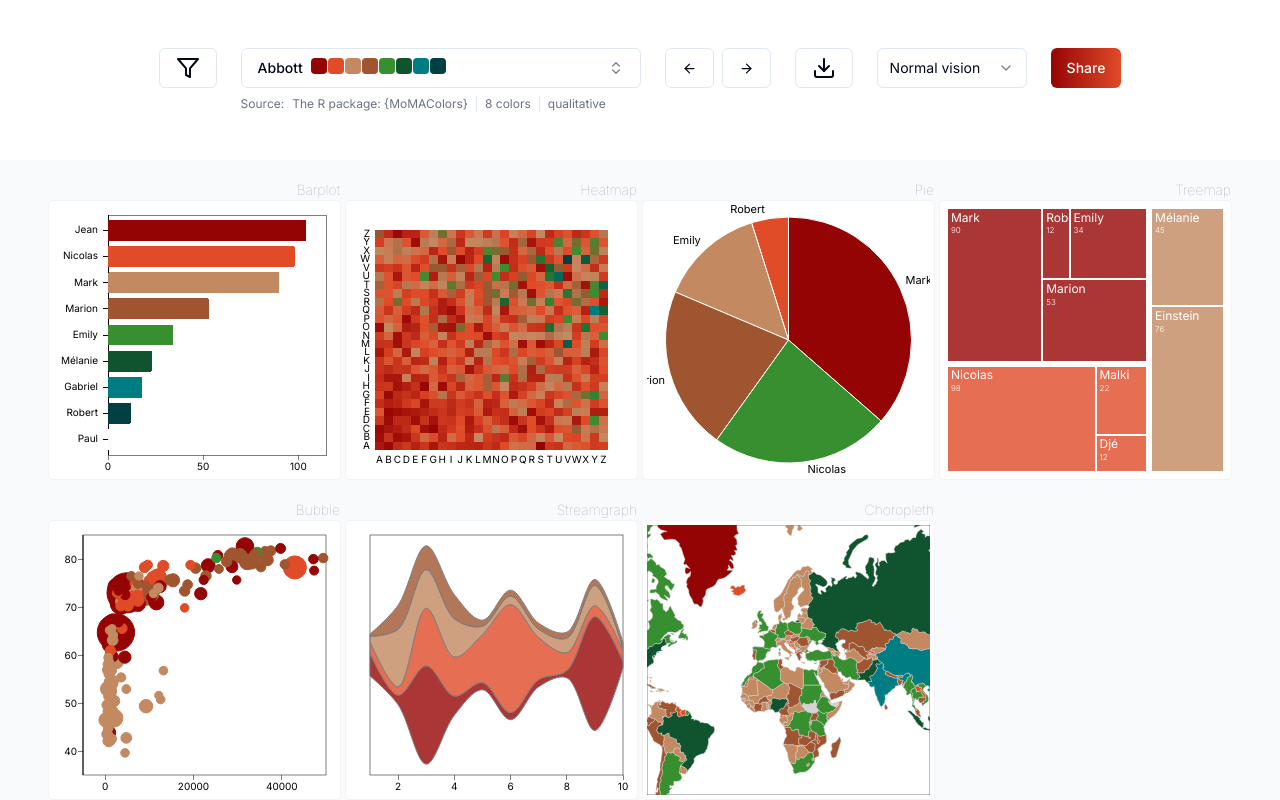
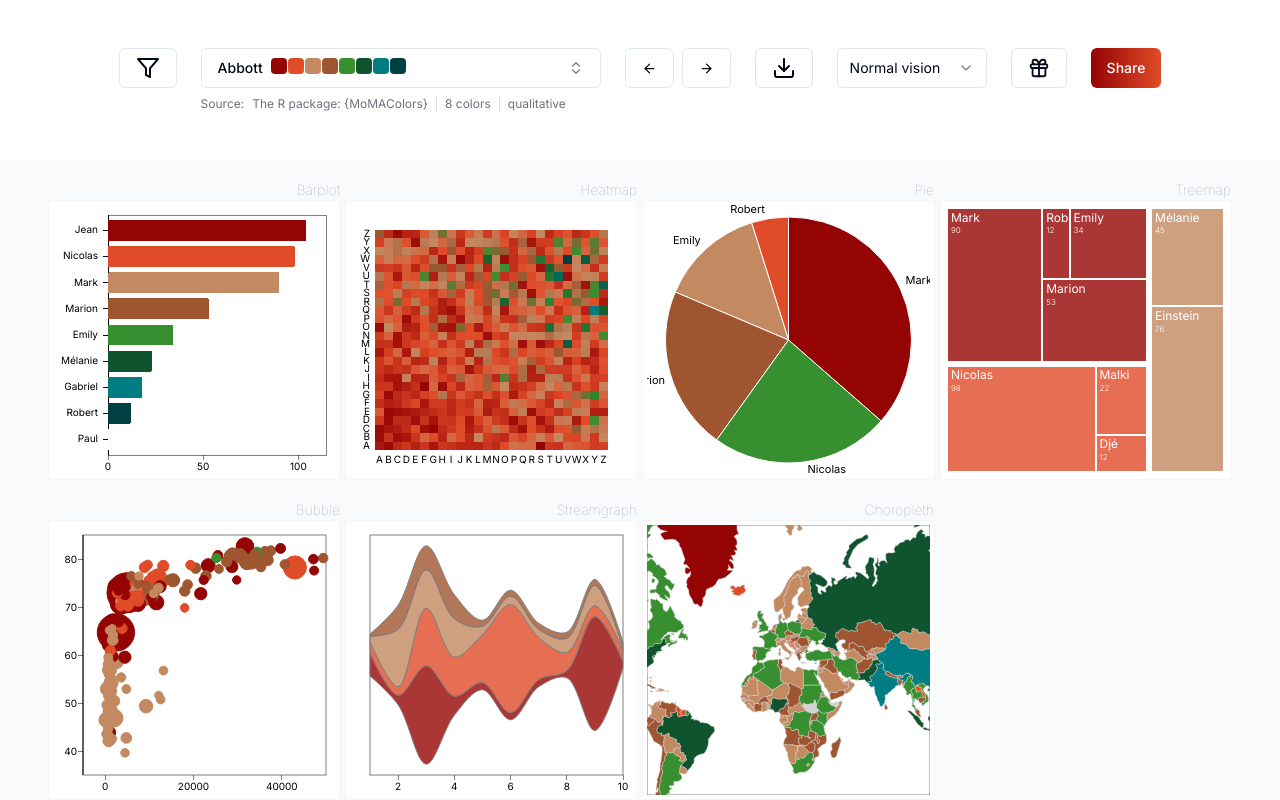
Before and after one commit to holtzy/dataviz-color-finder, a Next.js app: page /dataviz-color-finder/ in a window 1280 px wide. Shown: the top 800 px of the page. Built offline with nearby package versions, Linux system fonts and the light colour scheme.

Commit message:
surprise me button works

```diff
--- a/src/app/page.tsx
+++ b/src/app/page.tsx
@@ -38,7 +38,7 @@ import {
   modP,
   modT,
 } from "@/lib/get-color-blindness-simulation";
-import { ArrowLeft, ArrowRight } from "lucide-react";
+import { ArrowLeft, ArrowRight, Gift } from "lucide-react";
 import { useEffect, useMemo, useState } from "react";
 import { useSearchParams } from "next/navigation";
 import { ShareButton } from "@/components/ShareButton";
@@ -76,6 +76,29 @@ export default function Home() {
 
   const [isNextToastAllowed, setIsNextToastAllowed] = useState(true);
   const { toast } = useToast();
+
+  const [isRandomPaletteUpdating, setIsRandomPaletteUpdating] = useState(false);
+
+  const getRandomNumber = () => Math.floor(Math.random() * 2000) + 1;
+
+  useEffect(() => {
+    if (isRandomPaletteUpdating) {
+      let delay = 5; // Initial delay in milliseconds
+
+      const updateNumber = () => {
+        setSelectedPalette(filteredColorPaletteList[getRandomNumber()].name);
+        delay *= 1.2; // Increase delay to slow down progressively
+        if (delay < 500) {
+          // Stop when delay is too long (or any condition you prefer)
+          setTimeout(updateNumber, delay);
+        } else {
+          setIsRandomPaletteUpdating(false); // Stop updating
+        }
+      };
+
+      updateNumber();
+    }
+  }, [isRandomPaletteUpdating]);
 
   const filteredColorPaletteList = useMemo(() => {
     const filtered = colorPaletteList
@@ -340,6 +363,15 @@ export default function Home() {
     />
   );
 
+  const surpriseMeButton = (
+    <Button
+      variant={"outline"}
+      onClick={() => setIsRandomPaletteUpdating(true)}
+    >
+      <Gift size={22} />
+    </Button>
+  );
+
   const filterPaletteDialog = (
     <FilterDialogButton
       setEnabledPaletteKinds={setEnabledPaletteKinds}
@@ -380,6 +412,7 @@ export default function Home() {
           {prevAndNextButtons}
           {exportButton}
           {colorBlindnessButton}
+          {surpriseMeButton}
           {shareButton}
         </div>
         {paletteSelectButton}
@@ -392,6 +425,7 @@ export default function Home() {
         {prevAndNextButtons}
         {exportButton}
         {colorBlindnessButton}
+        {surpriseMeButton}
         {shareButton}
       </div>
 
```
